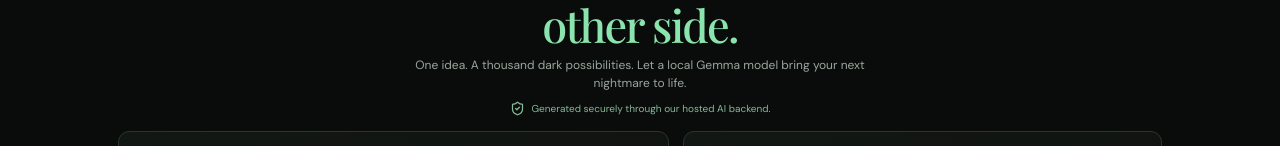
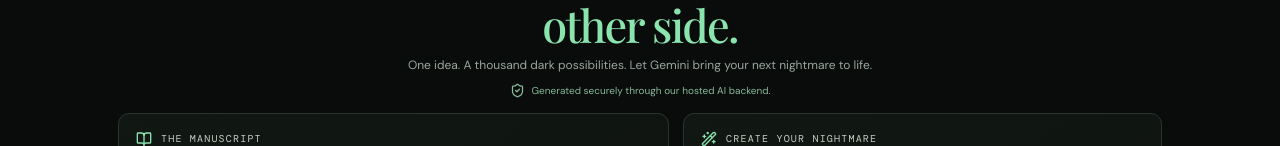
Before and after one commit to Shivam-Sharma2009/GhostWriterAI, a React (Vite) app in the folder frontend/: page / in a window 1280 px wide. Shown: the part 138-284 px from the top of the page. Built offline with nearby package versions, Linux system fonts and the light colour scheme; no server answers; a web font is replaced by a local one.

Commit message:
Update UI status and copy for hosted Gemini generation

```diff
--- a/frontend/src/App.jsx
+++ b/frontend/src/App.jsx
@@ -73,8 +73,8 @@
   }
 
   const statusText = {
-    checking: 'CHECKING LOCAL MODEL',
-    ready: 'GEMMA ONLINE',
+    checking: 'CONNECTING TO AI',
+    ready: 'GEMINI ONLINE',
     model_missing: 'MODEL NOT FOUND',
     ollama_unavailable: 'OLLAMA UNAVAILABLE',
     offline: 'BACKEND OFFLINE',
@@ -96,7 +96,7 @@
         <div className="eyebrow"><span /> YOUR IMAGINATION. YOUR NIGHTMARE.</div>
         <h1>Stories from the<br /><em>other side.</em></h1>
         <p className="subtitle">
-          One idea. A thousand dark possibilities. Let a local Gemma model
+          One idea. A thousand dark possibilities. Let Gemini
           bring your next nightmare to life.
         </p>
         <div className="hero-note"><ShieldCheck size={15} /> Generated securely through our hosted AI backend.</div>
```
